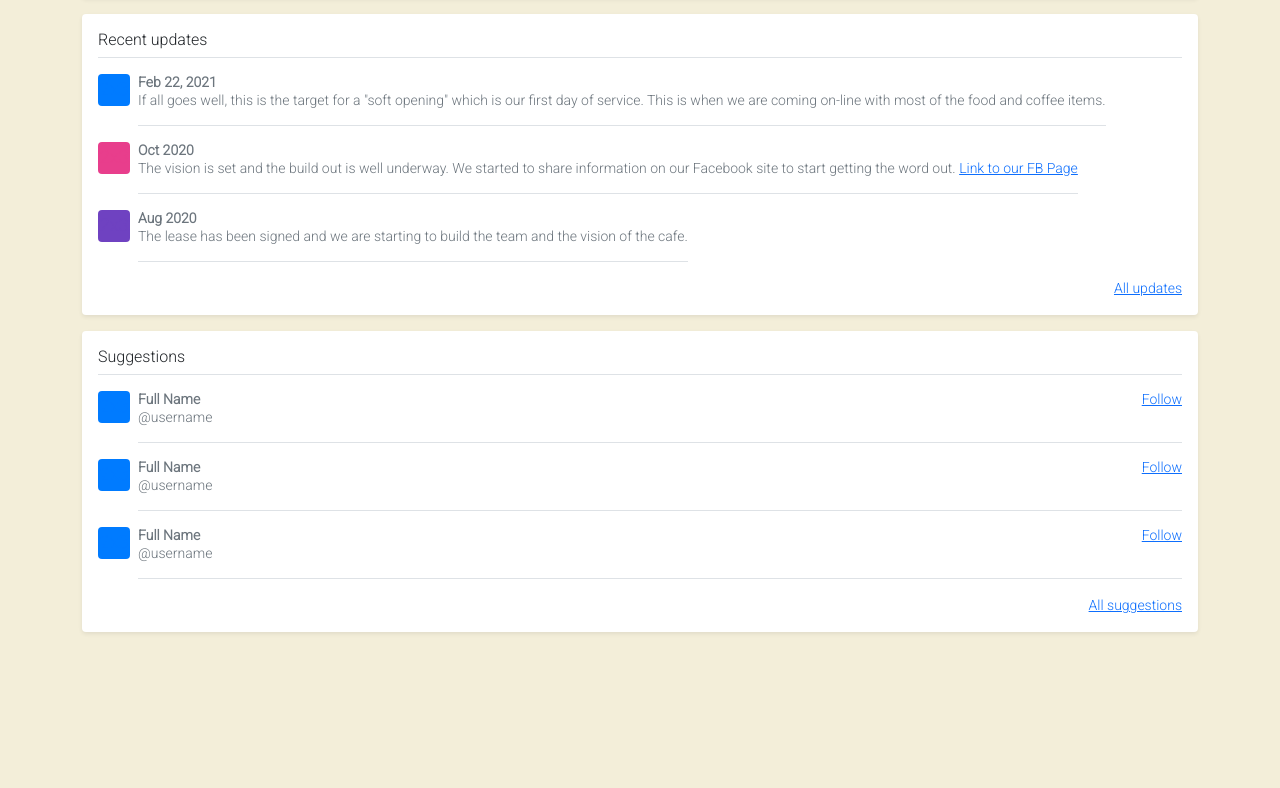
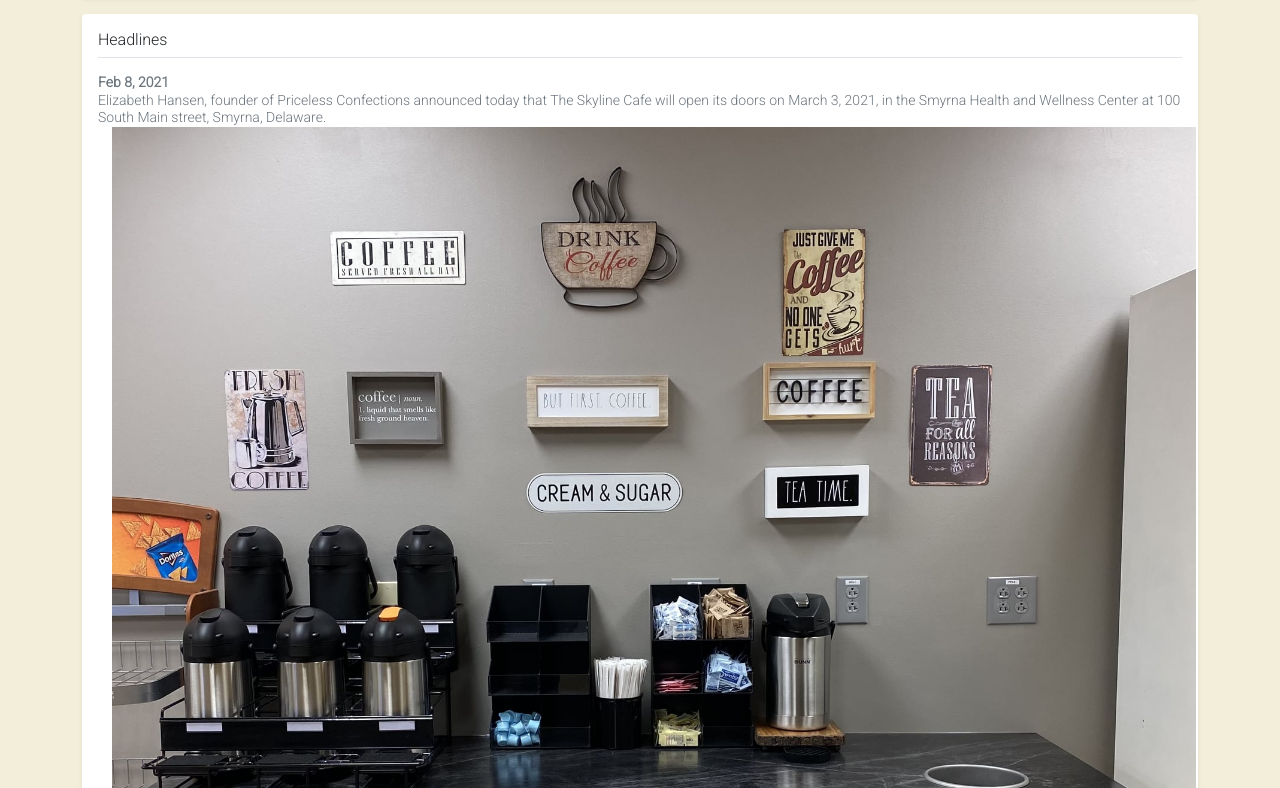
Before and after one commit to dav1dhans3n/skyline-cafe-web, a plain HTML site: page index.html in a window 1280 px wide. Shown: the part 200-988 px from the top of the page. Before the commit the page ends 848 px from the top, so only its background shows below. Drawn offline with Linux system fonts and the light colour scheme.

Commit message:
Press Release for March 3

```diff
--- a/index.html
+++ b/index.html
@@ -92,6 +92,24 @@
       <small>Mon-Fri 7-3, Sat 7-12</small>
     </div>
   </div>
+  <div class="my-3 p-3 bg-white rounded shadow-sm">
+    <h6 class="border-bottom pb-2 mb-0">Headlines</h6>
+
+    <div class="d-flex text-muted pt-3">
+      <p class="pb-3 mb-0 small lh-sm border-bottom">
+        <strong class="d-block text-gray-dark">Feb 8, 2021</strong>
+        Elizabeth Hansen, founder of Priceless Confections announced today that The Skyline Cafe will open its
+        doors on March 3, 2021, in the Smyrna Health and Wellness Center at 100 South Main street, Smyrna, Delaware. <br>
+
+        <img src="img/coffee-bar.jpg" alt="an inviting coffee bar"><br>
+
+        The Skyline Cafe is a collaboration between Liz and Chef Jeff Moore, one of Delaware's up an coming
+        favorite chefs. These two Delaware Natives heard their inner voice urging them to open a restaurant that
+        offers an appetizing and varied menu of healthy breakfast and lunch options made from scratch that is prepared
+        fresh daily, directly on the premises with respect to customers preferences and at an excellent price.
+      </p>
+    </div>
+  </div>
 
   <div class="my-3 p-3 bg-white rounded shadow-sm">
     <h6 class="border-bottom pb-2 mb-0">Recent updates</h6>
@@ -124,45 +142,7 @@
     </small>
   </div>
 
-  <div class="my-3 p-3 bg-white rounded shadow-sm">
-    <h6 class="border-bottom pb-2 mb-0">Suggestions</h6>
-    <div class="d-flex text-muted pt-3">
-      <svg class="bd-placeholder-img flex-shrink-0 me-2 rounded" width="32" height="32" xmlns="http://www.w3.org/2000/svg" role="img" aria-label="Placeholder: 32x32" preserveAspectRatio="xMidYMid slice" focusable="false"><title>Placeholder</title><rect width="100%" height="100%" fill="#007bff"/><text x="50%" y="50%" fill="#007bff" dy=".3em">32x32</text></svg>
 
-      <div class="pb-3 mb-0 small lh-sm border-bottom w-100">
-        <div class="d-flex justify-content-between">
-          <strong class="text-gray-dark">Full Name</strong>
-          <a href="#">Follow</a>
-        </div>
-        <span class="d-block">@username</span>
-      </div>
-    </div>
-    <div class="d-flex text-muted pt-3">
-      <svg class="bd-placeholder-img flex-shrink-0 me-2 rounded" width="32" height="32" xmlns="http://www.w3.org/2000/svg" role="img" aria-label="Placeholder: 32x32" preserveAspectRatio="xMidYMid slice" focusable="false"><title>Placeholder</title><rect width="100%" height="100%" fill="#007bff"/><text x="50%" y="50%" fill="#007bff" dy=".3em">32x32</text></svg>
-
-      <div class="pb-3 mb-0 small lh-sm border-bottom w-100">
-        <div class="d-flex justify-content-between">
-          <strong class="text-gray-dark">Full Name</strong>
-          <a href="#">Follow</a>
-        </div>
-        <span class="d-block">@username</span>
-      </div>
-    </div>
-    <div class="d-flex text-muted pt-3">
-      <svg class="bd-placeholder-img flex-shrink-0 me-2 rounded" width="32" height="32" xmlns="http://www.w3.org/2000/svg" role="img" aria-label="Placeholder: 32x32" preserveAspectRatio="xMidYMid slice" focusable="false"><title>Placeholder</title><rect width="100%" height="100%" fill="#007bff"/><text x="50%" y="50%" fill="#007bff" dy=".3em">32x32</text></svg>
-
-      <div class="pb-3 mb-0 small lh-sm border-bottom w-100">
-        <div class="d-flex justify-content-between">
-          <strong class="text-gray-dark">Full Name</strong>
-          <a href="#">Follow</a>
-        </div>
-        <span class="d-block">@username</span>
-      </div>
-    </div>
-    <small class="d-block text-end mt-3">
-      <a href="#">All suggestions</a>
-    </small>
-  </div>
 </main>
 
     <!-- Bootstrap core JS -->
--- a/scripts/skyline.css
+++ b/scripts/skyline.css
@@ -98,3 +98,9 @@ h3 {
   font-style: italic;
   line-height: 1;
 }
+
+img {
+  display: block;
+  max-width: 100%;
+  margin-left: 1em;
+}
```
Also changed, not shown: img/coffee-bar.jpg (added).
